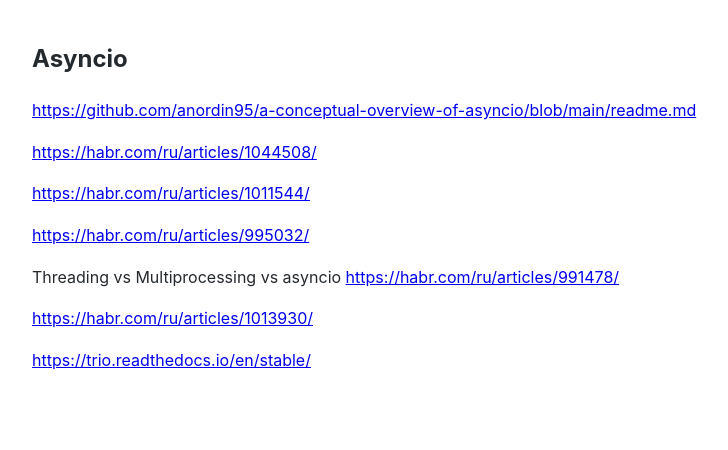
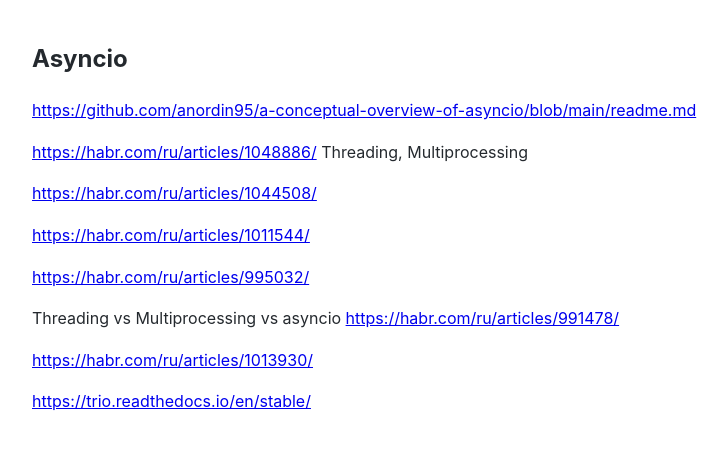
Before and after one commit to Michael-Lubinsky/michael-lubinsky.github.com, a Jekyll site: the page built from python/asyncio.md, in a window 1280 px wide. Shown: the top 450 px of the page, without its empty margins (158-886 px from the left). Built offline with Jekyll 4.4.1, drawn with Linux system fonts in a browser that asks for light colours; our own code applies the rules of GitHub Pages for plain Markdown files.

Commit message:
Update asyncio.md

```diff
--- a/python/asyncio.md
+++ b/python/asyncio.md
@@ -1,6 +1,7 @@
 ## Asyncio
 <https://github.com/anordin95/a-conceptual-overview-of-asyncio/blob/main/readme.md>
 
+<https://habr.com/ru/articles/1048886/> Threading, Multiprocessing
 
 <https://habr.com/ru/articles/1044508/>
 
```
